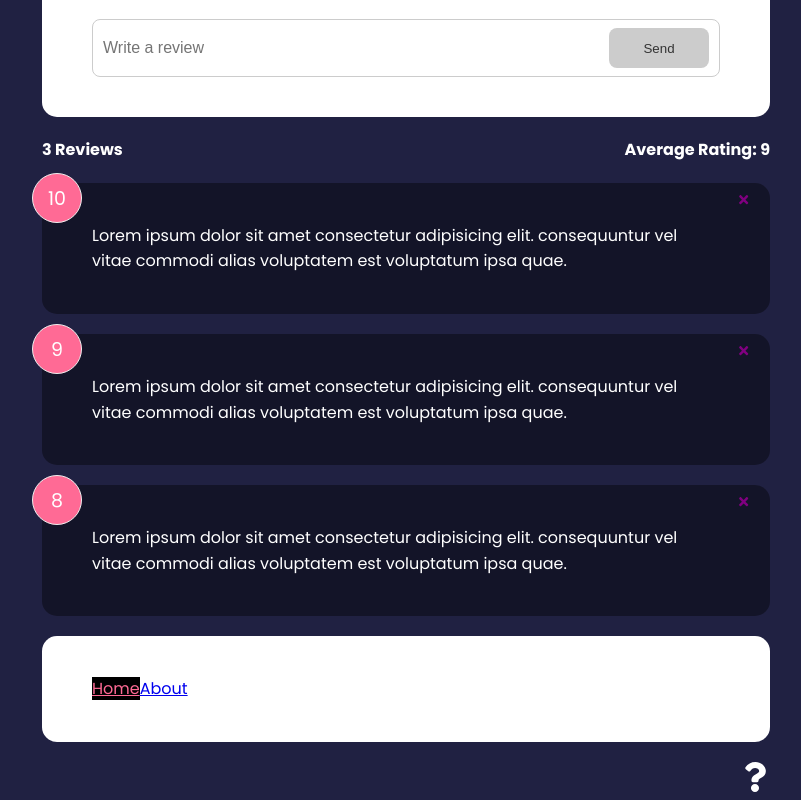
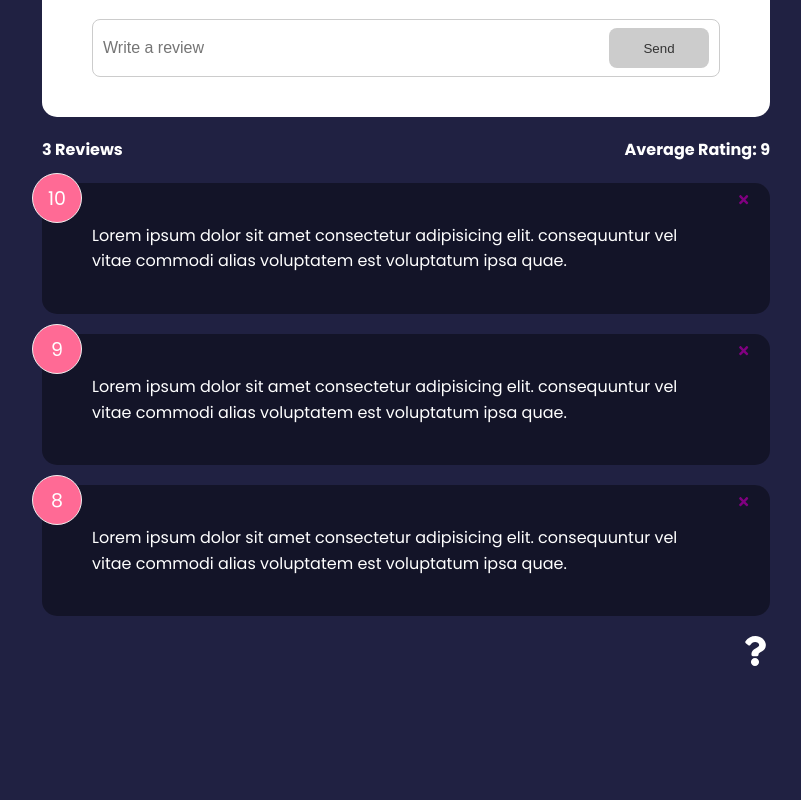
Before and after one commit to ediaz13/my-feedback-app, a React (Create React App) app: page / in a window 1280 px wide. Shown: the part 276-1076 px from the top of the page, without its empty margins (234-1035 px from the left). After the commit the page ends 950 px from the top, so only its background shows below. Built offline with nearby package versions, Linux system fonts and the light colour scheme.

Commit message:
29. Navigate & Nested Routes. Rollback.

```diff
--- a/src/App.js
+++ b/src/App.js
@@ -1,6 +1,5 @@
 import { v4 as uuidv4 } from 'uuid'
-import { BrowserRouter as Router, Route, Routes, NavLink } from 'react-router-dom'
-import Card from './components/shared/Card'
+import { BrowserRouter as Router, Route, Routes } from 'react-router-dom'
 import { useState } from 'react'
 import Header from './components/Header'
 import FeedbackList from './components/FeedbackList'
@@ -9,7 +8,6 @@ import FeedbackForm from './components/FeedbackForm'
 import FeedbackData from './data/FeedbackData'
 import AboutPage from './pages/AboutPage'
 import AboutIconLink from './components/AboutIconLink'
-import Post from './components/Post'
 
 function App() {
   const [feedback, setFeedback] = useState(FeedbackData);
@@ -42,16 +40,7 @@ function App() {
           </Route>
 
           <Route path='/about' element={<AboutPage/>}/>
-          <Route path='/post/*' element={<Post/>}/>
         </Routes>
-        <Card>
-          <NavLink to='/' activeClassName='active'>
-            Home
-          </NavLink>
-          <NavLink to='/about' activeClassName='active'>
-            About
-          </NavLink>
-        </Card>
 
         <AboutIconLink/>
       </div>
--- a/src/components/Post.jsx
+++ /dev/null
@@ -1,25 +0,0 @@
-import { Navigate, Route, Routes, useNavigate } from 'react-router-dom'
-
-export default function Post() {
-    const status = 200
-
-    const navigate = useNavigate()
-
-    const onClick = () => {
-        console.log('Hello');
-        navigate('/about')
-    }
-
-    if(status===404) {
-        return <Navigate to='/notfound'  />
-    }
-    return (
-    <div>
-        <h1>Post</h1>
-        <button onClick={onClick}>Click</button>
-        <Routes>
-            <Route path='/show' element={<h1>Hello World</h1>} />
-        </Routes>
-    </div>
-  )
-}
--- a/src/index.css
+++ b/src/index.css
@@ -4,11 +4,6 @@
   box-sizing: border-box;
   margin: 0;
   padding: 0;
-}
-
-.active {
-  background: #000;
-  color: #ff6a95;
 }
 
 body {
```
